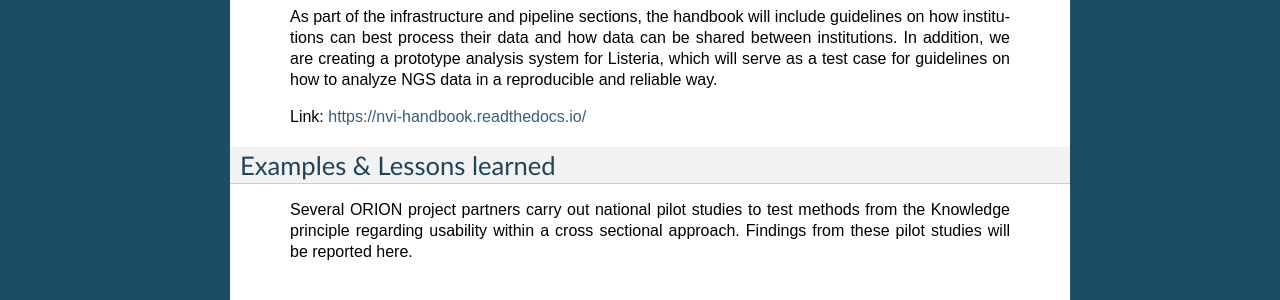
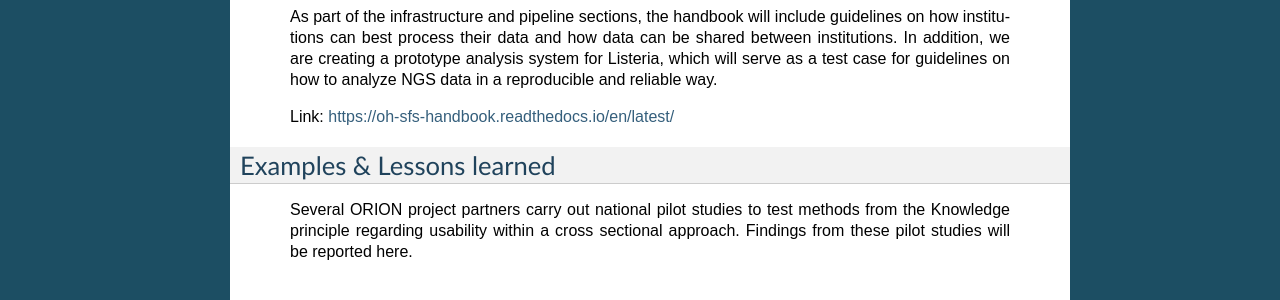
Before and after one commit to EJP-ORION/OH-Surveillance-Codex, a Sphinx documentation site: the page built from docs/3-knowledge-principle.rst, in a window 1280 px wide. Shown: the part 1676-1976 px from the top of the page. Built offline with Sphinx 7.4.7, drawn with Linux system fonts in a browser that asks for light colours; some of the changed lines change nothing that is shown.

Commit message:
link update

```diff
--- a/docs/3-knowledge-principle.rst
+++ b/docs/3-knowledge-principle.rst
@@ -122,7 +122,7 @@ OH Knowledge Base - The Sequencing for Surveillance Handbook
    serve as a test case for guidelines on how to analyze NGS data in a
    reproducible and reliable way.
 
-   Link: https://nvi-handbook.readthedocs.io/
+   Link: https://oh-sfs-handbook.readthedocs.io/en/latest/
 
 ..
 
```
